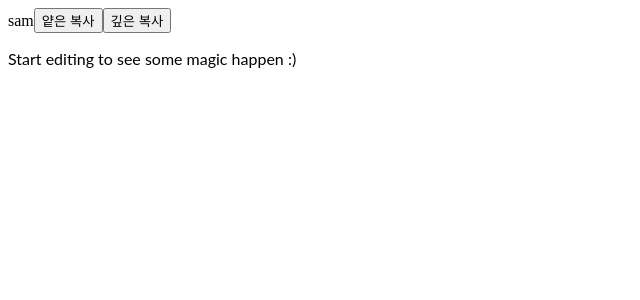
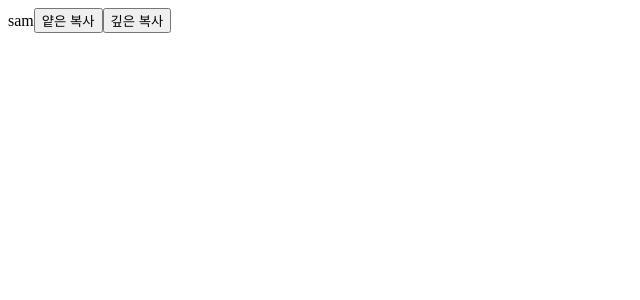
Before and after one commit to al-bur/growup-diary-stackblitz, a React (Create React App) app: page / in a window 1280 px wide. Shown: the top 300 px of the page, without its empty margins (0-640 px from the left). Built offline with nearby package versions, Linux system fonts and the light colour scheme.

Commit message:
1 file modified

```diff
--- a/App.tsx
+++ b/App.tsx
@@ -27,7 +27,6 @@ export default function App() {
       >
         깊은 복사
       </button>
-      <p>Start editing to see some magic happen :)</p>
     </div>
   );
 }
```
